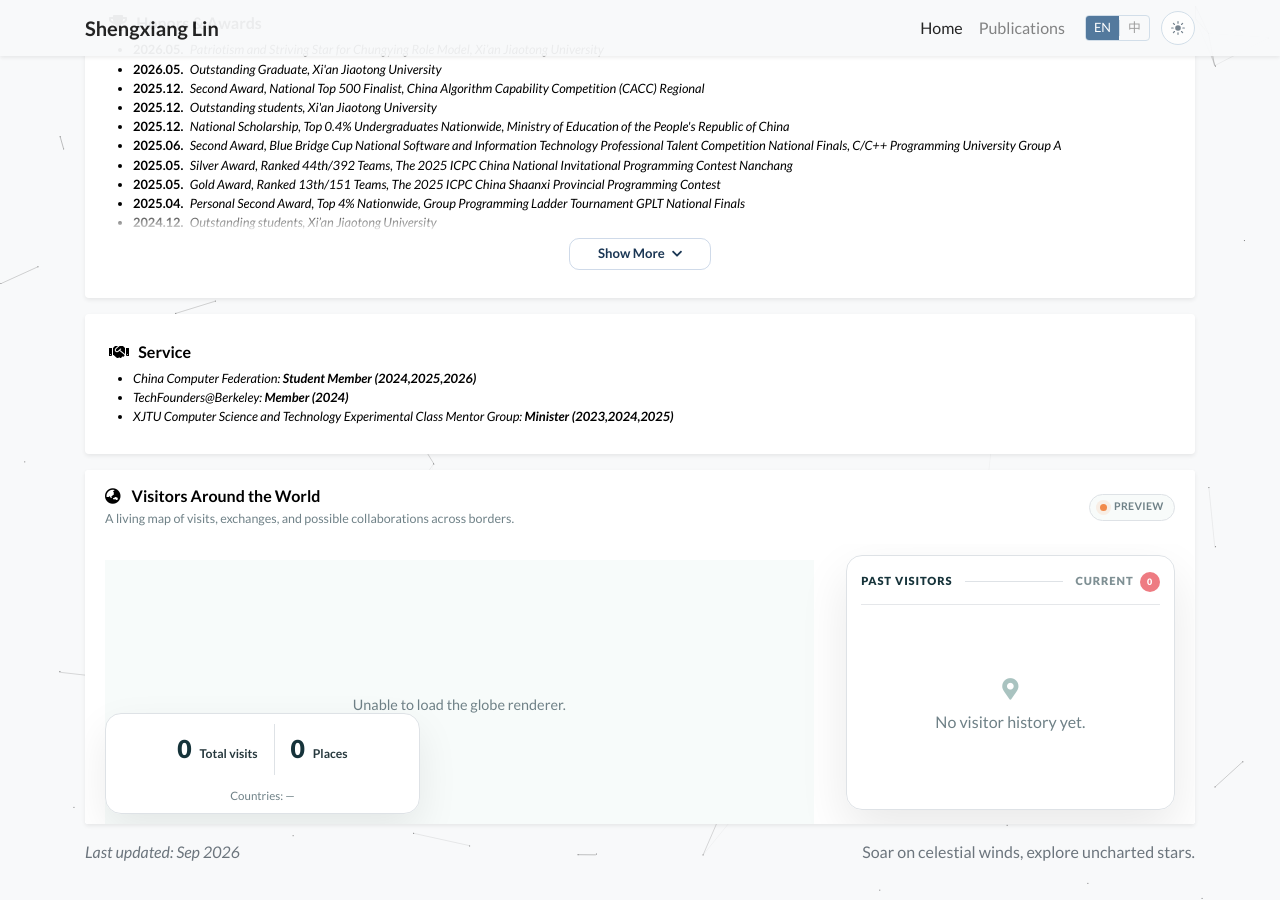
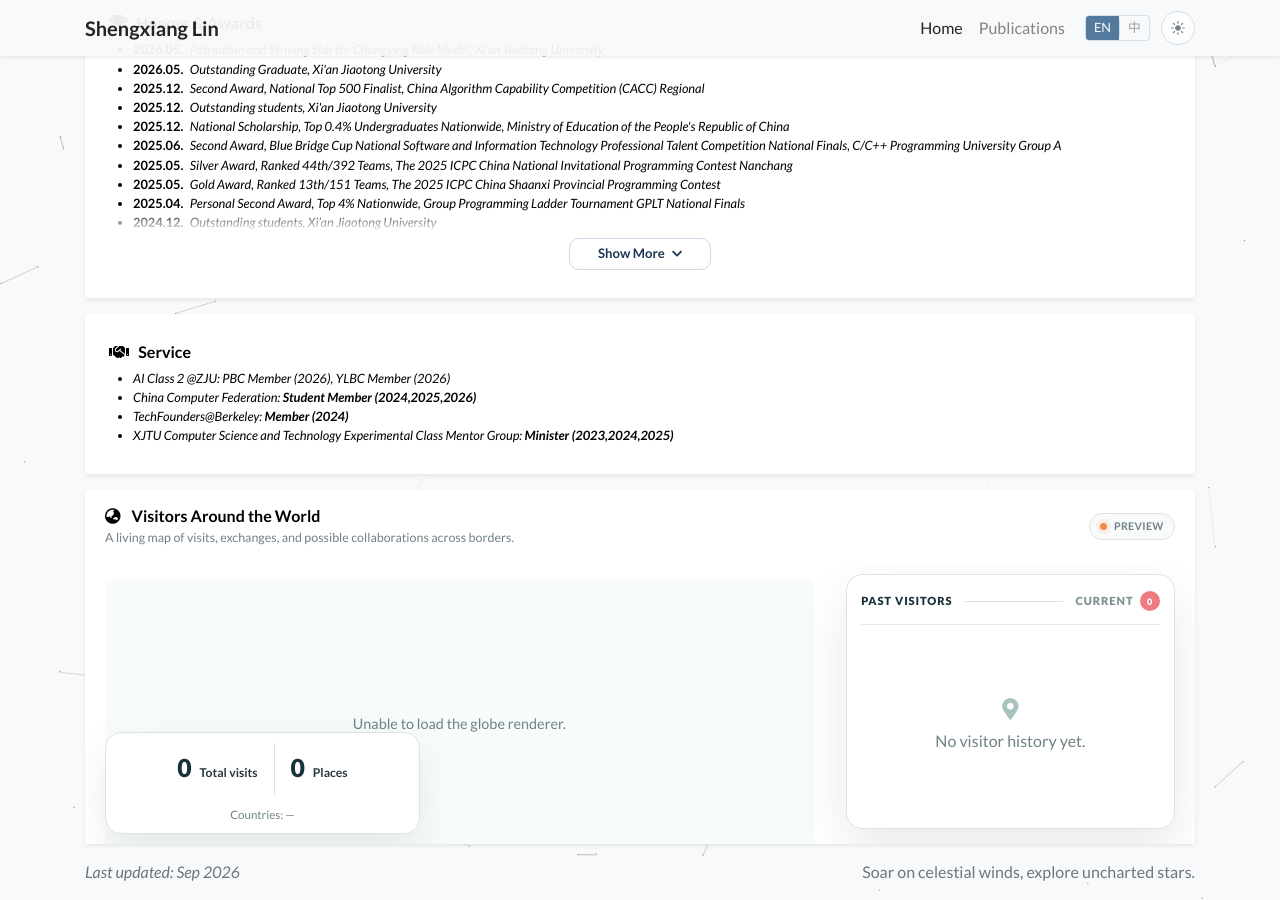
Before and after one commit to Shengxiang-Lin/Shengxiang-Lin.github.io, a Jekyll site: the page built from index.html, in a window 1280 px wide and 900 px high, scrolled down 1708 px. Built offline with Jekyll 4.4.1, drawn with Linux system fonts in a browser that asks for light colours; a style sheet for code colours, icons or effects is not loaded.

Commit message:
Update profile.yml

```diff
--- a/_data/profile.yml
+++ b/_data/profile.yml
@@ -118,11 +118,13 @@ experience_zh:
     date: 2024.07 - 2024.09
 
 service:
+  - name: "AI Class 2 @ZJU: PBC Member (2026), YLBC Member (2026)"
   - name: "China Computer Federation: <strong>Student Member (2024,2025,2026)</strong>"
   - name: "TechFounders@Berkeley: <strong>Member (2024)</strong>"
   - name: "XJTU Computer Science and Technology Experimental Class Mentor Group: <strong>Minister (2023,2024,2025)</strong>"
 
 service_zh:
+  - name: "浙江大学人工智能2班：<strong>党支部支委 (2026)，团支委 (2026)</strong>"
   - name: "中国计算机学会：<strong>学生会员 (2024,2025,2026)</strong>"
   - name: "伯克利科技与创业联盟：<strong>成员 (2024)</strong>"
   - name: "西安交通大学计学组：<strong>部长 (2023,2024,2025)</strong>"
```
